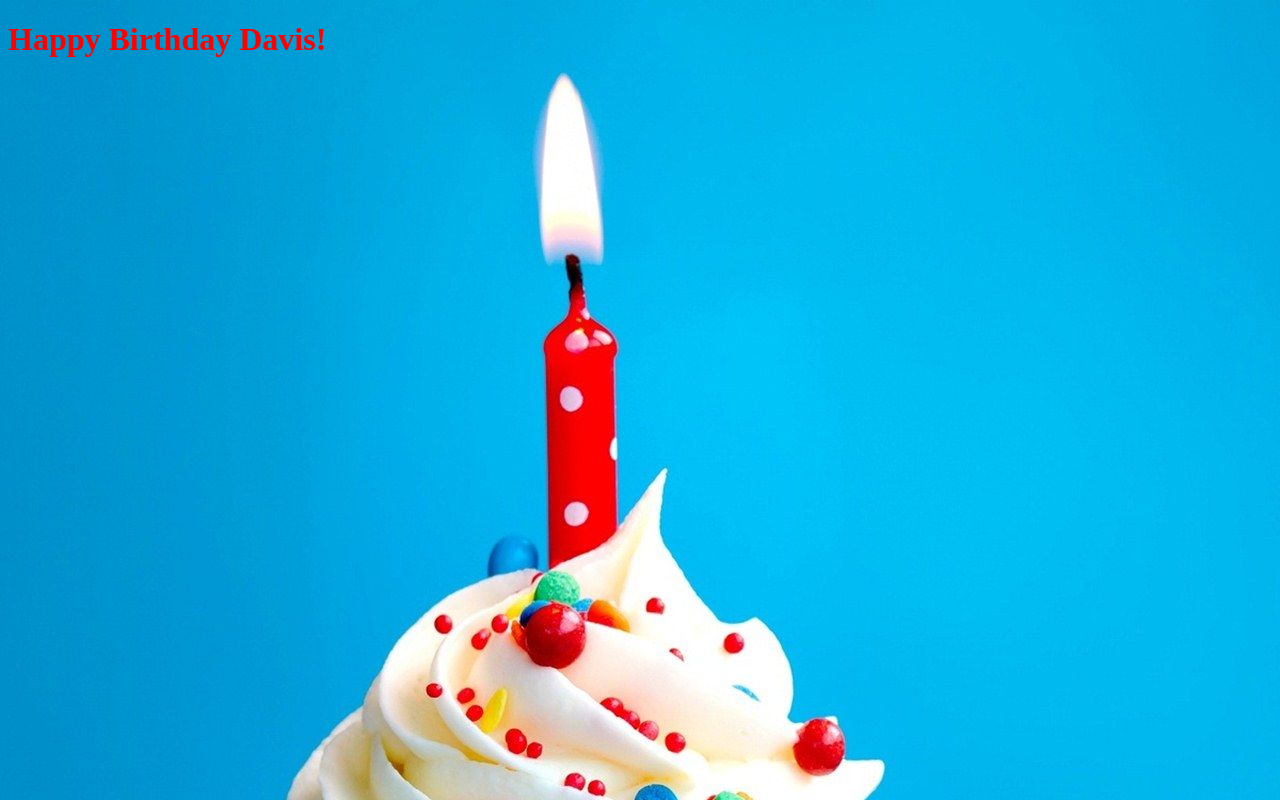
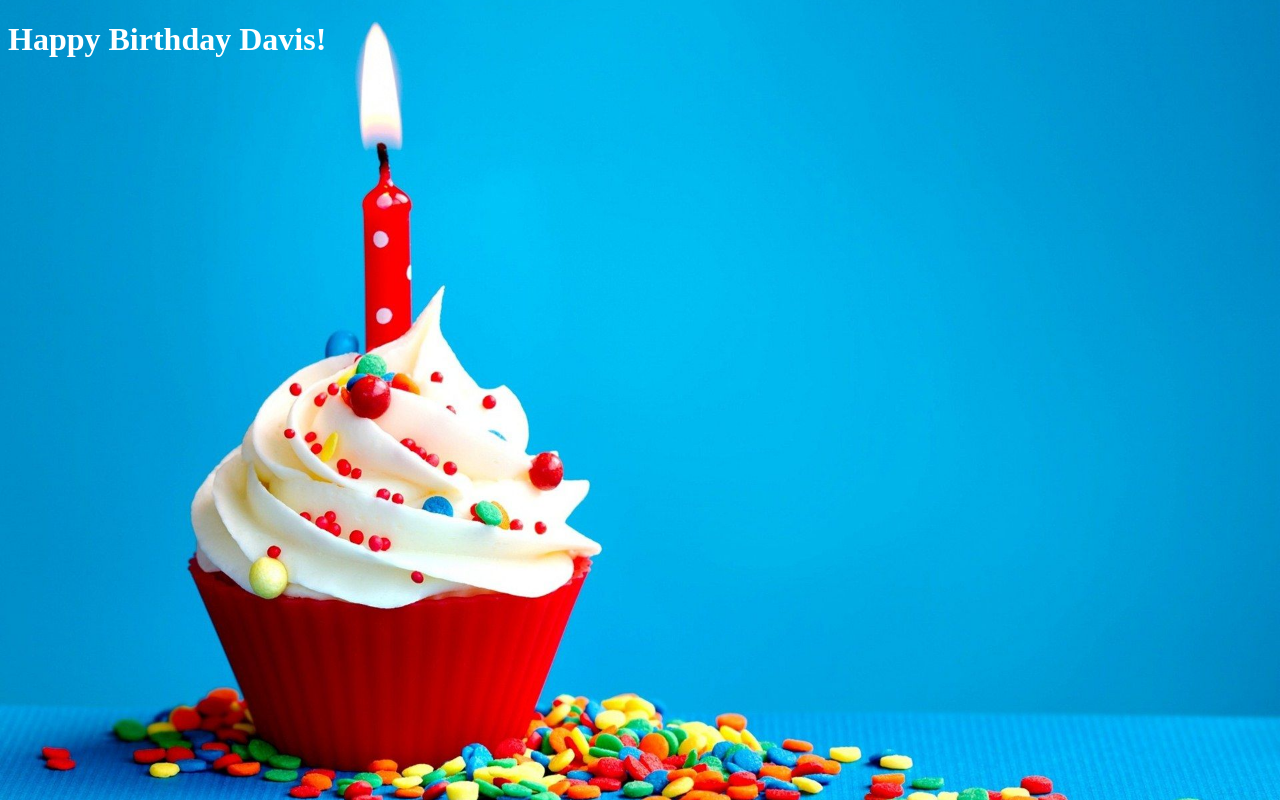
Before and after one commit to angelobarbano/davis, a website: page static/index.html in a window 1280 px wide. Drawn offline with Linux system fonts and the light colour scheme.

Commit message:
new style

```diff
--- a/static/style.css
+++ b/static/style.css
@@ -1,8 +1,9 @@
 #greet {
-  color: red;
+  color: white;
 }
 
 body {
-  background: url("cupcake.jpg");
-  background-size: auto;
+  background: url("cupcake.jpg") no-repeat center center fixed;
+
+  background-size: cover;
 }
```
